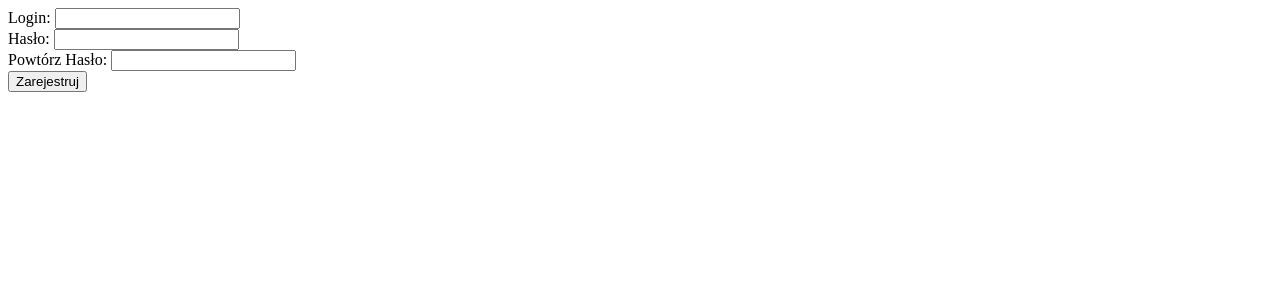
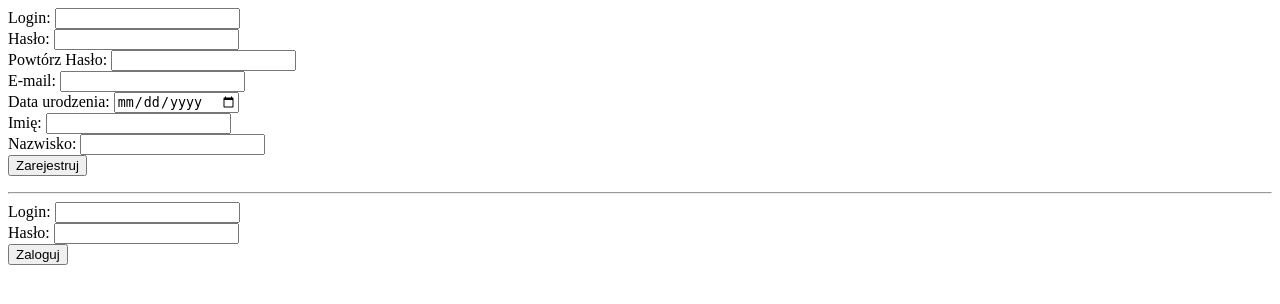
Before and after one commit to Kris434/portal_spolecznosciowy, a PHP site: page / in a window 1280 px wide. Shown: the top 304 px of the page. Run offline with PHP 8.4, Linux system fonts and the light colour scheme.

Commit message:
Rejestracja v0.3

```diff
--- a/index.php
+++ b/index.php
@@ -7,14 +7,27 @@ session_start();
     <title>Portal społecznościowy</title>
 </head>
 <body>
-<form action="<?php htmlspecialchars('http://localhost/portal/portal_spolecznosciowy/accounts/register.php') ?>" method="post">
-    Login: <input name="login"><br>
-    Hasło: <input name="password"><br>
-    Powtórz Hasło: <input name="password2"><br>
+<form action="accounts/register.php" method="post">
+    Login: <input type="text" name="login"><br>
+    Hasło: <input type="password" name="password1"><br>
+    Powtórz Hasło: <input type="password" name="password2"><br>
+    E-mail: <input type="email" name="email"><br>
+    Data urodzenia: <input type="date" name="birthday"><br>
+    Imię: <input type="text" name="name"><br>
+    Nazwisko: <input type="text" name="surname"><br>
     <button type="submit" name="registerBtn">Zarejestruj</button>
 </form>
+<hr>
+<form action="accounts/login.php" method="post">
+    Login: <input type="text" name="login"><br>
+    Hasło: <input type="password" name="password"><br>
+    <button type="submit" name="registerBtn">Zaloguj</button>
+</form>
 <?php
-
+    if(isset($_SESSION['loggedin']) && $_SESSION['loggedin'] == true)
+    {
+        echo $_SESSION['username'];
+    }
 ?>
 </body>
 </html>
```
Also changed, not shown: accounts/connection.php (added, +7 -0 lines), accounts/login.php (added, +21 -0 lines), accounts/register.php (+20 -27 lines).
